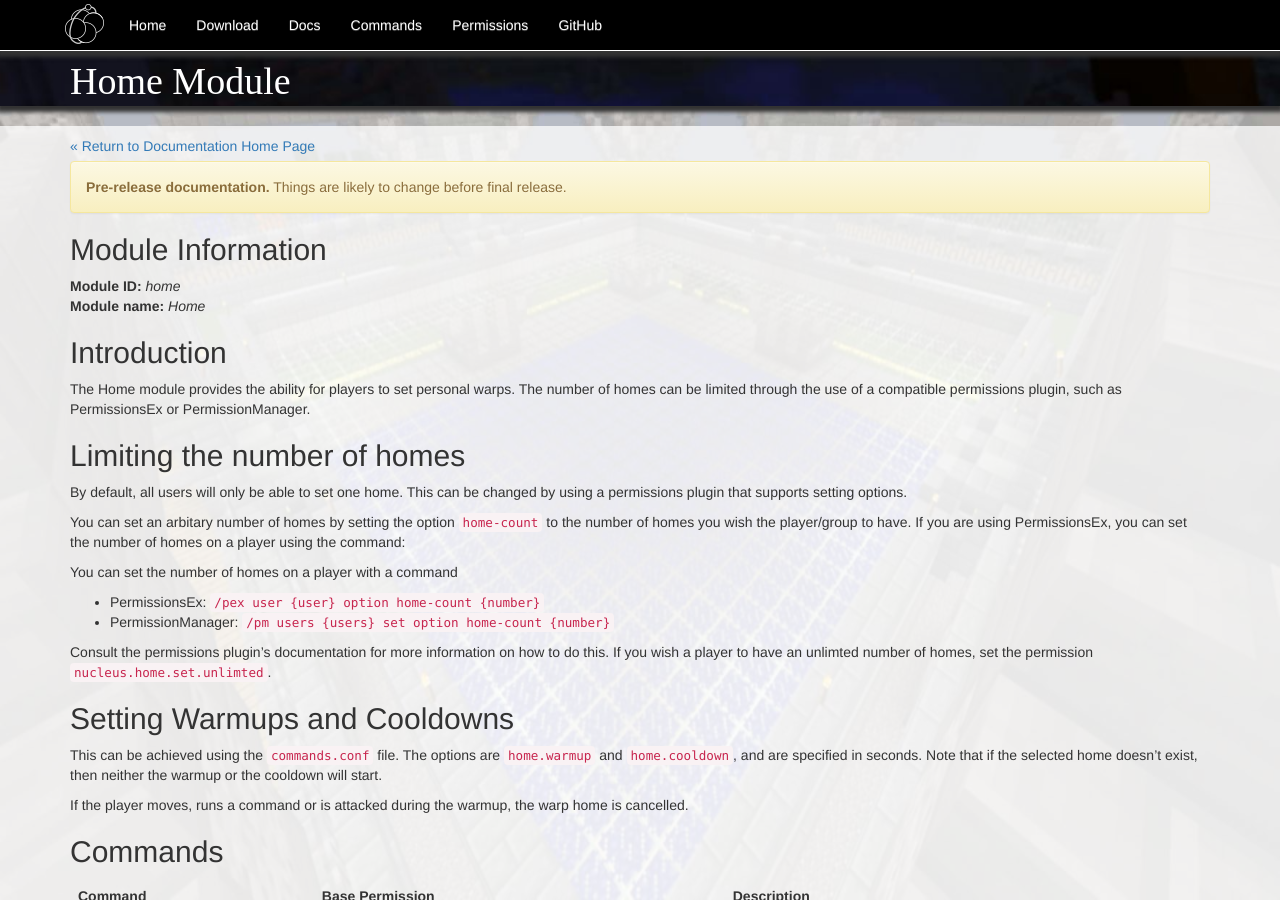
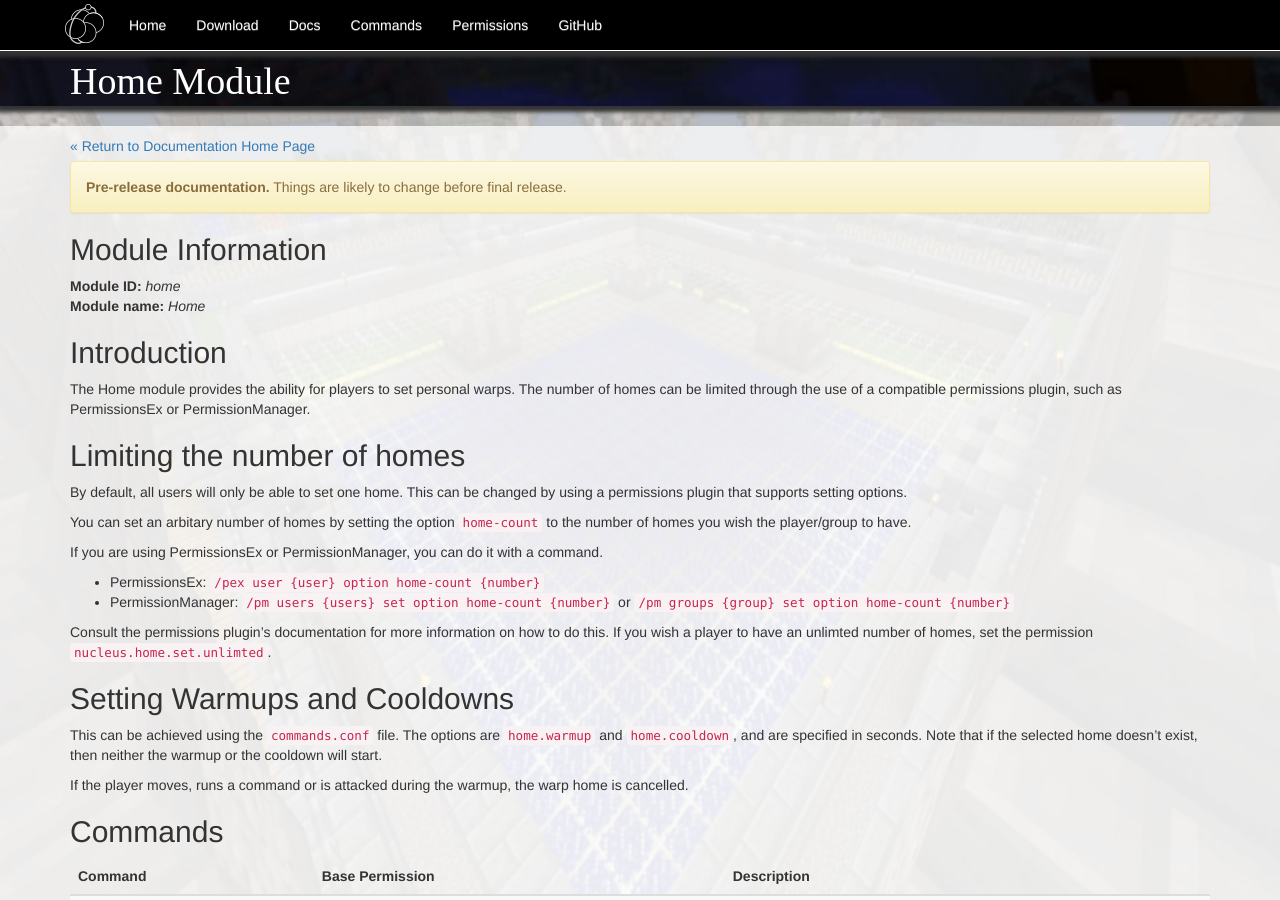
Before and after one commit to NucleusPowered/site-v1, a Jekyll site: the page built from docs/modules/home.md, in a window 1280 px wide and 900 px high. Built offline with Jekyll 4.4.1, drawn with Linux system fonts in a browser that asks for light colours.

Commit message:
Added PermissionManager commands examples

```diff
--- a/docs/modules/home.md
+++ b/docs/modules/home.md
@@ -17,11 +17,11 @@ By default, all users will only be able to set one home. This can be changed by
 setting options.
 
 You can set an arbitary number of homes by setting the option `home-count` to the number of homes you wish the player/group
-to have. If you are using PermissionsEx, you can set the number of homes on a player using the command:
+to have.
 
-You can set the number of homes on a player with a command
+If you are using PermissionsEx or PermissionManager, you can do it with a command.
  - PermissionsEx: `/pex user {user} option home-count {number}`
- - PermissionManager: `/pm users {users} set option home-count {number}`
+ - PermissionManager: `/pm users {users} set option home-count {number}` or `/pm groups {group} set option home-count {number}`
 
 Consult the permissions plugin's documentation for more information on how to do this. If you wish a player to have an
 unlimted number of homes, set the permission `nucleus.home.set.unlimted`.
```
